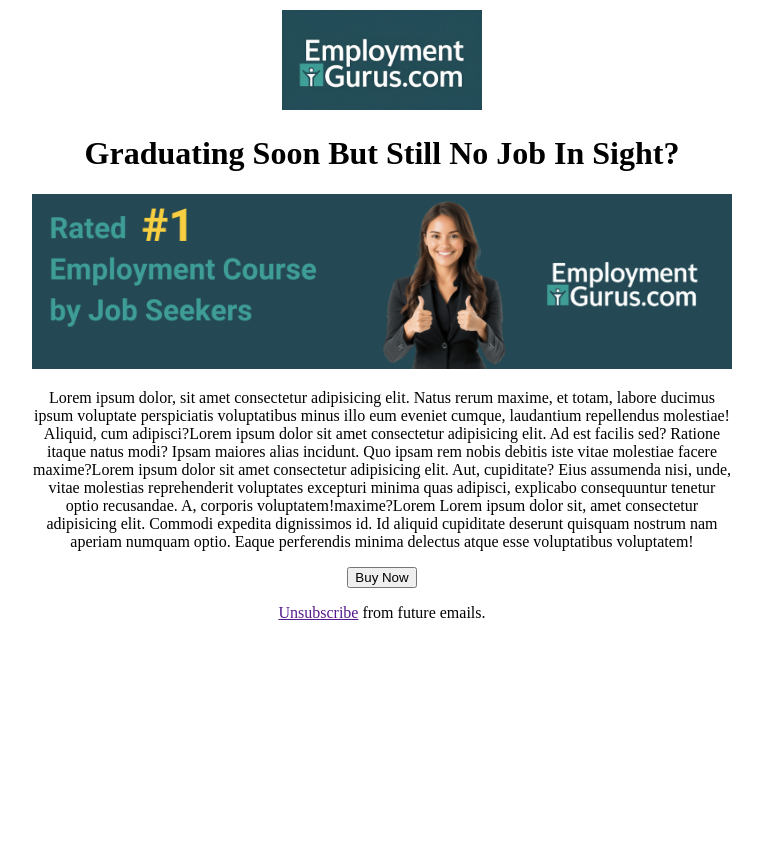
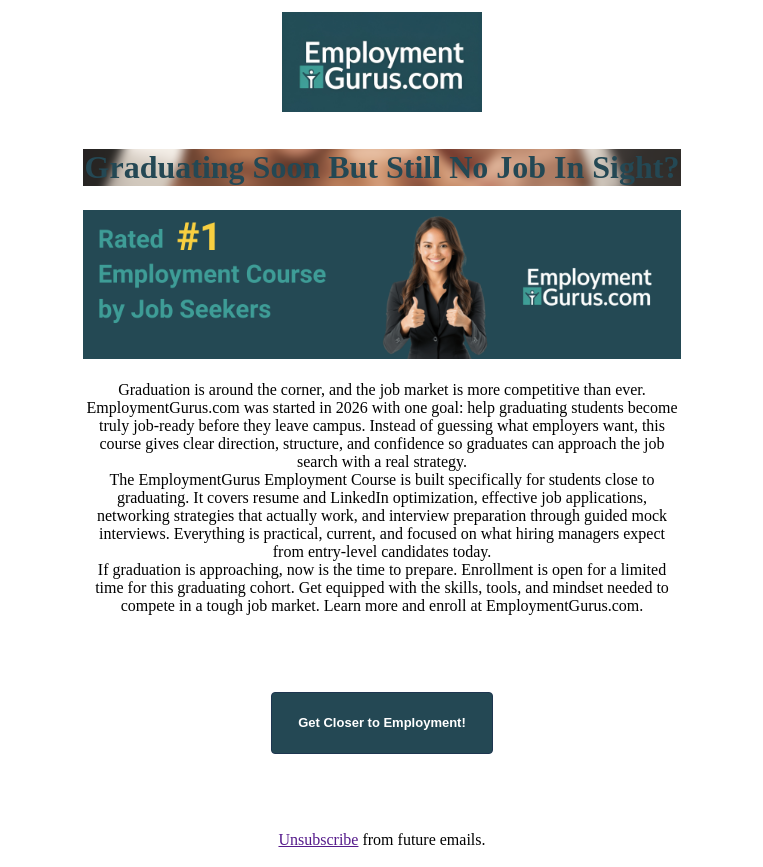
Before and after one commit to ArthurDev2004/Comp-584-HW3-AL, a plain HTML site: page index.html in a window 1280 px wide. Shown: the whole page, without its empty margins (258-1021 px from the left). Before the commit the page ends 800 px from the top, so only its background shows below. Drawn offline with Linux system fonts and the light colour scheme.

Commit message:
Background Image of Text Added

```diff
--- a/index.html
+++ b/index.html
@@ -1,7 +1,7 @@
 <!DOCTYPE html>
 <html lang="en">
 	<head>
-		<title></title>
+		<title>Graduating Soon, With No Offers?</title>
 		<meta http-equiv="Content-Type" content="text/html; charset=utf-8" />
 		<meta name="viewport" content="width=device-width, initial-scale=1">
 		<meta http-equiv="X-UA-Compatible" content="IE=edge" />
@@ -55,45 +55,66 @@
 	</head>
 	<body id="body" style="margin: 0 !important; padding: 0 !important;">
 
-		<div style="max-width: 700px; width: 100%; margin-left: auto; margin-right: auto;">
-
-			<!-- Logo image -->
+		<table style="border: 0; padding: 0; border-spacing: 0; max-width: 100%; margin-left: auto; margin-right: auto;" role="presentation"> <!--This is the fluid table -->
+			<tr>
+				<td>
+					<table style="border: 0; padding: 0; border-spacing: 0; width: 600px;" role="presentation"> <!--This is the fixed table within the fluid table-->
+						<tr>
+							<td>
 								<div style="margin: 10px auto; text-align: center;">
 									<img src="images/Employment-Gurus-Logo.png" alt="Employment Gurus Logo" style="width: 200px; height: 100px;">
 								</div>
-
-
-				<!-- Headline -->
+							</td>
+						</tr>
+						<tr>
+							<td>
+								<div style="text-align: center; background-image: url(images/Background-Image.png); background-position: center center;">
+									<h1 style="color: #244854;">Graduating Soon But Still No Job In Sight?</h1>
+								</div>
+							</td>
+						</tr>
+						<tr>
+							<td>
 								<div style="text-align: center;">
-					<h1>Graduating Soon But Still No Job In Sight?</h1>
+									<img src="images/Comp-584-HW-2-Hero-Image.png" alt="Employment Gurus Rated #1 Employement Course by Job Seekers" style="max-width: 100%; height: auto;">
 								</div>
-
-
-				<!-- Hero Image -->
-				<div style="text-align: center;">
-					<img src="images/Comp-584-HW-2-Hero-Image.png" style="max-width: 100%; height: auto;">
-				</div>
-
+							</td>
+						</tr>
+						<tr>
+							<td>
 								<!-- Body copy -->
 								<div style="text-align: center;">
-					<p>Lorem ipsum dolor, sit amet consectetur adipisicing elit. Natus rerum maxime, et totam, labore ducimus ipsum voluptate perspiciatis voluptatibus minus illo eum eveniet cumque, laudantium repellendus molestiae! Aliquid, cum adipisci?Lorem ipsum dolor sit amet consectetur adipisicing elit. Ad est facilis sed? Ratione itaque natus modi? Ipsam maiores alias incidunt. Quo ipsam rem nobis debitis iste vitae molestiae facere maxime?Lorem ipsum dolor sit amet consectetur adipisicing elit. Aut, cupiditate? Eius assumenda nisi, unde, vitae molestias reprehenderit voluptates excepturi minima quas adipisci, explicabo consequuntur tenetur optio recusandae. A, corporis voluptatem!maxime?Lorem Lorem ipsum dolor sit, amet consectetur adipisicing elit. Commodi expedita dignissimos id. Id aliquid cupiditate deserunt quisquam nostrum nam aperiam numquam optio. Eaque perferendis minima delectus atque esse voluptatibus voluptatem!
-					</p>
+									<p>Graduation is around the corner, and the job market is more competitive than ever. EmploymentGurus.com was started in 2026 with one goal: help graduating students become truly job-ready before they leave campus. Instead of guessing what employers want, this course gives clear direction, structure, and confidence so graduates can approach the job search with a real strategy. <br>
+
+The EmploymentGurus Employment Course is built specifically for students close to graduating. It covers resume and LinkedIn optimization, effective job applications, networking strategies that actually work, and interview preparation through guided mock interviews. Everything is practical, current, and focused on what hiring managers expect from entry-level candidates today.
+
+<br>If graduation is approaching, now is the time to prepare. Enrollment is open for a limited time for this graduating cohort. Get equipped with the skills, tools, and mindset needed to compete in a tough job market. Learn more and enroll at EmploymentGurus.com.</p>
 								</div>
-
-
-				<!-- Button -->
-				<div style="text-align: center;">
-					<button>Buy Now</button>
-				</div>
-
-
+							</td>
+						</tr>
+						<tr>
+							<td style="padding: 40px;"> <!--Button Created with the hyperlink tag, so it is more compatible with older email clients-->
+								<div style="text-align: center;"><!--[if mso]>
+								<v:roundrect xmlns:v="urn:schemas-microsoft-com:vml" xmlns:w="urn:schemas-microsoft-com:office:word" href="#" style="height:40px;v-text-anchor:middle;width:200px;" arcsize="10%" strokecolor="#1e3650" fillcolor="#244854">
+									<w:anchorlock/>
+									<center style="color:#ffffff;font-family:sans-serif;font-size:13px;font-weight:bold;">Get Closer to Employment!</center>
+								</v:roundrect>
+								<![endif]--><a href="#"
+								style="padding:10px; background-color:#244854;border:1px solid #1e3650;border-radius:4px;color:#ffffff;display:inline-block;font-family:sans-serif;font-size:13px;font-weight:bold;line-height:40px;text-align:center;text-decoration:none;width:200px;-webkit-text-size-adjust:none;mso-hide:all; margin: 20px;">Get Closer to Employment!</a></div>
+							</td>
+						</tr>
+						<tr>
+							<td>
 								<!-- Footer information: Always include an unsubscribe link! -->
 								<div style="text-align: center;">
 									<p><a href="" target="_blank">Unsubscribe</a> from future emails.</p>
+								</div>
+							</td>
+						</tr>
+					</table>
+				</td>
+			</tr>
+		</table>
 
-			</div>
-
-
-		</div>
 	</body>
 </html>
```
Also changed, not shown: images/Background-Image.png (added), 1 other file. Lines whose indentation alone changed are shown as unchanged.
